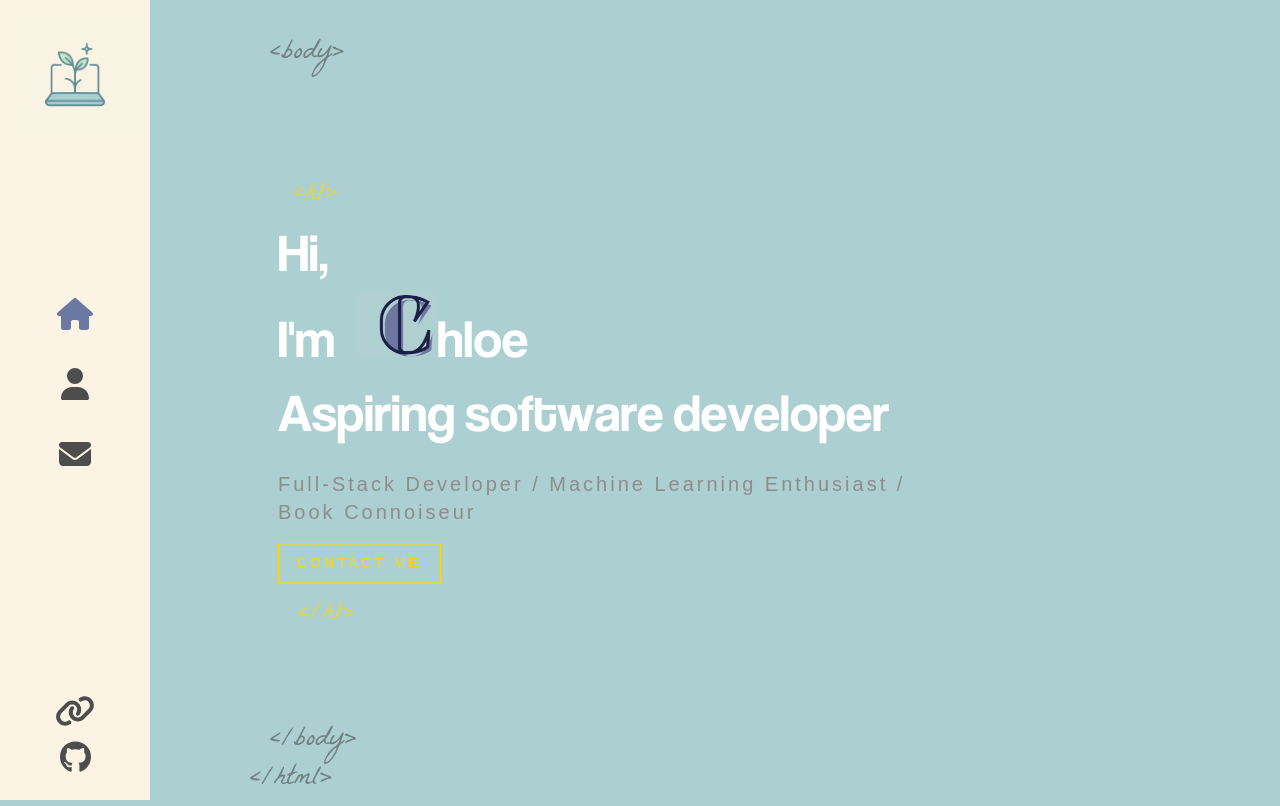
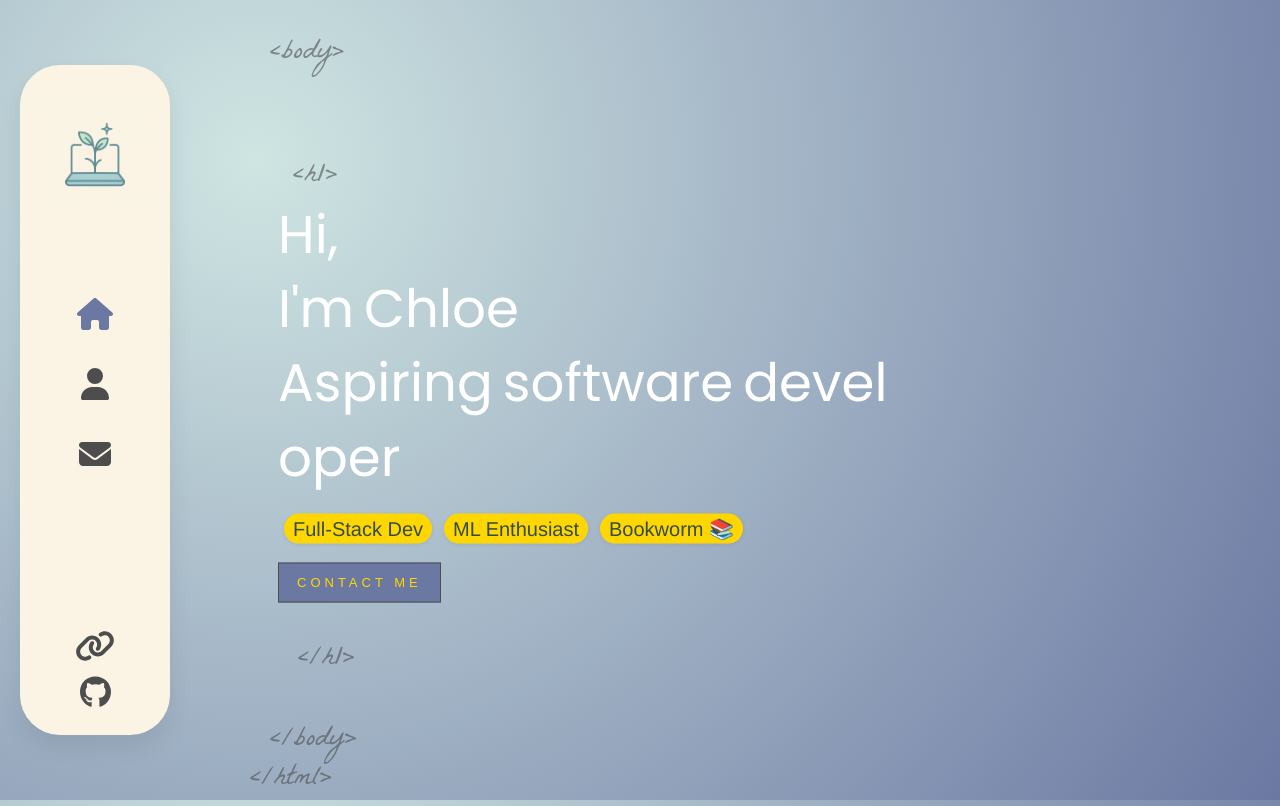
Before and after one commit to ChloeW125/personal-portfolio, a React (Create React App) app: page / in a window 1280 px wide. Shown: the top 806 px of the page. Built offline with nearby package versions, Linux system fonts and the light colour scheme.

Commit message:
home page redesign

```diff
--- a/public/index.html
+++ b/public/index.html
@@ -3,6 +3,7 @@
   <head>
     <meta charset="utf-8" />
     <link rel="icon" href="%PUBLIC_URL%/favicon.ico" />
+    <link href="https://fonts.googleapis.com/css2?family=Lato:wght@400;700&family=Poppins:wght@400;600&display=swap" rel="stylesheet">
     <meta name="viewport" content="width=device-width, initial-scale=1" />
     <meta name="theme-color" content="#000000" />
     <meta
--- a/src/App.scss
+++ b/src/App.scss
@@ -23,3 +23,11 @@ input,
 textarea {
     font-family: 'Helvetica Neue'
 }
+
+.App {
+  background: transparent;
+}
+
+.page {
+  background: transparent;
+}
--- a/src/components/home/index.js
+++ b/src/components/home/index.js
@@ -7,7 +7,7 @@ import './index.scss';
 
 const Home  = () => {
     const [letterClass, setLetterClass] = useState('text-animate')
-    const nameArray = ['h', 'l', 'o', 'e']
+    const nameArray = ['', 'C', 'h', 'l', 'o', 'e']
     const titleArray = "Aspiring software developer".split("")
 
     useEffect(() => {
@@ -27,7 +27,7 @@ const Home  = () => {
                 <br />
                 <span className={`${letterClass} _13`}>I</span>
                 <span className={`${letterClass} _14`}>'m</span>
-                <img src={cLetter} alt="developer" />
+                {/* <img src={cLetter} alt="developer" /> */}
                 <AnimatedLetters letterClass={letterClass}
                 strArray={nameArray}
                 idx={15}/>
@@ -36,7 +36,11 @@ const Home  = () => {
                 strArray={titleArray}
                 idx={22}/>
                 </h1>
-                <h2>Full-Stack Developer / Machine Learning Enthusiast / Book Connoiseur</h2>
+                <div className="badges">
+                    <span className="badge">Full-Stack Dev</span>
+                    <span className="badge">ML Enthusiast</span>
+                    <span className="badge">Bookworm 📚</span>
+                </div>
                 <Link to="/contact" className='flat-button'>CONTACT ME</Link>
             </div>
             {/* <Logo /> */}
--- a/src/components/home/index.scss
+++ b/src/components/home/index.scss
@@ -11,13 +11,12 @@
         color: #fff;
         font-size: 53px;
         margin: 0;
-        font-family: 'Coolvetica';
         font-weight: 400;
 
         &::before {
             content: '<h1>';
             font-family: 'La Belle Aurore';
-            color: #ffd700;
+            color: #4d4d4e;
             font-size: 28px;
             position: absolute;
             margin-top: -40px;
@@ -28,7 +27,7 @@
         &::after {
             content: '</h1>';
             font-family: 'La Belle Aurore';
-            color: #ffd700;
+            color: #4d4d4e;
             font-size: 28px;
             position: absolute;
             margin-top: 220px;
@@ -38,7 +37,7 @@
         }
 
         img {
-            width: 82px;
+            width: 52px;
             margin-left: 20px;
             opacity: 0;
             height: auto;
@@ -59,13 +58,14 @@
 
     .flat-button {
         color: #ffd700;
+        background: #6b78a2;
         font-size: 13px;
         font-weight: 400;
         letter-spacing: 4px;
         font-family: sans-serif;
         text-decoration: none;
         padding: 10px 18px;
-        border: 1px solid #ffd700;
+        border: 1px solid #4d4d4e;
         float: left;
         animation: fadeIn 1s 1.8s backwards;
         white-space: nowrap;
@@ -76,4 +76,19 @@
         }
     }
 
+    .badges {
+        margin-top: 2rem;
+        margin-bottom: 2rem;
+
+        .badge {
+        background-color: #ffd700;
+        padding: 0.4rem 0.9rem;
+        margin: 0.6rem;
+        border-radius: 20px;
+        font-size: 20px;
+        color: #344b4c;
+        box-shadow: 0 1px 4px rgba(0,0,0,0.08);
+    }
+    }
+
 }
--- a/src/components/layout/index.scss
+++ b/src/components/layout/index.scss
@@ -53,7 +53,6 @@
 
         h1 {
             font-size: 52px;
-            font-family: 'Coolvetica';
             color: #ffd700;
             font-weight: 400;
             position: relative;
--- a/src/components/sidebar/index.scss
+++ b/src/components/sidebar/index.scss
@@ -1,11 +1,35 @@
 .nav-bar {
+    // background: #fbf4e5;
+    // display: flex;
+    // flex-direction: column;
+    // align-items: center;
+    // padding-top: 2rem;
+    // width: 150px;
+    // height: 100%;
+    // position: fixed;
+    // top: 0;
+    // z-index: 3;
+    // box-shadow: 2px 0 10px rgba(0, 0, 0, 0.05);
+    // min-height: 500px;
+
     background: #fbf4e5;
     width: 150px;
-    height:100%;
+    height: 80vh;
     position: fixed;
-    top: 0;
+    top: 50%;
+    left: 20px;
+    transform: translateY(-50%);
     z-index: 3;
-    min-height: 500px;
+
+    display: flex;
+    flex-direction: column;
+    align-items: center;
+    padding: 1.5rem 0;
+
+    border-radius: 40px;
+    box-shadow: 0 12px 24px rgba(0, 0, 0, 0.08);
+
+    transition: all 0.3s ease-in-out;
 
     .headerImage {
         display: block;
--- a/src/index.css
+++ b/src/index.css
@@ -1,12 +1,22 @@
-html {
+html, body {
   font-size: 62.5%;
+  font-family: 'Lato', sans-serif;
+  height: 100%;
+  margin: 0;
+  padding: 0;
+}
+
+h1, h2, h3, .headline {
+  font-family: 'Poppins', sans-serif;
+  font-weight: 600;
 }
 
 body {
   margin: 0;
   font: 300 11px/1.4 'Helvetica Neue', 'sans-serif';
   color: #444;
-  background: #accfd1;
+  background: radial-gradient(circle at 20% 20%, #cfe5e2, #6b78a2);
+  /* background: #accfd1; */
   overflow: hidden;
   display: block;
   -webkit-font-smoothing: antialiased;
```
Also changed, not shown: src/assets/images/c.png.
